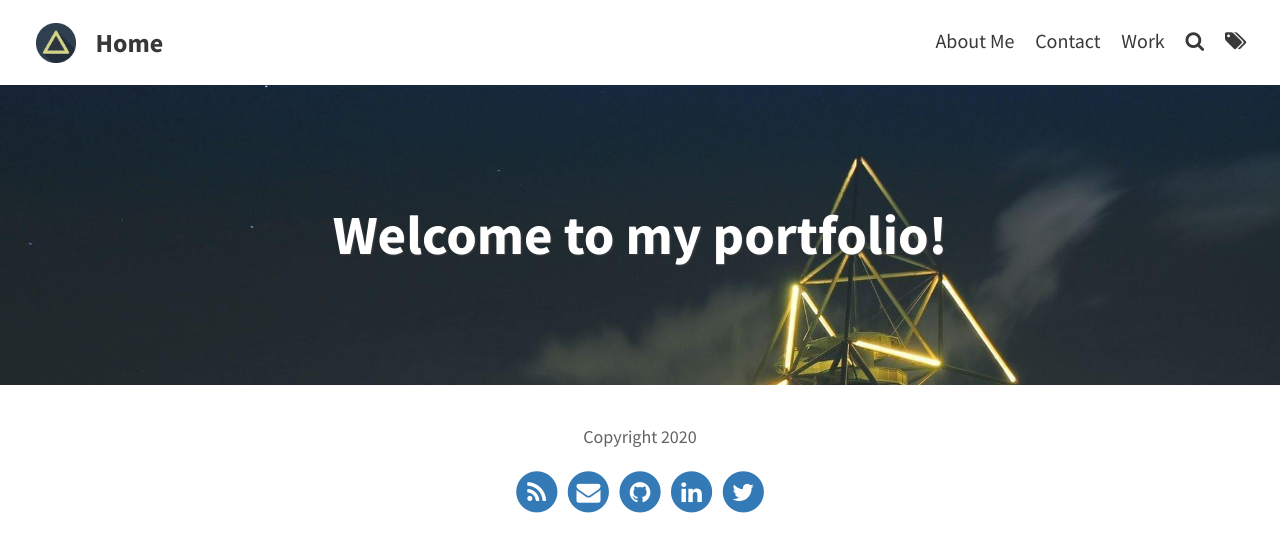
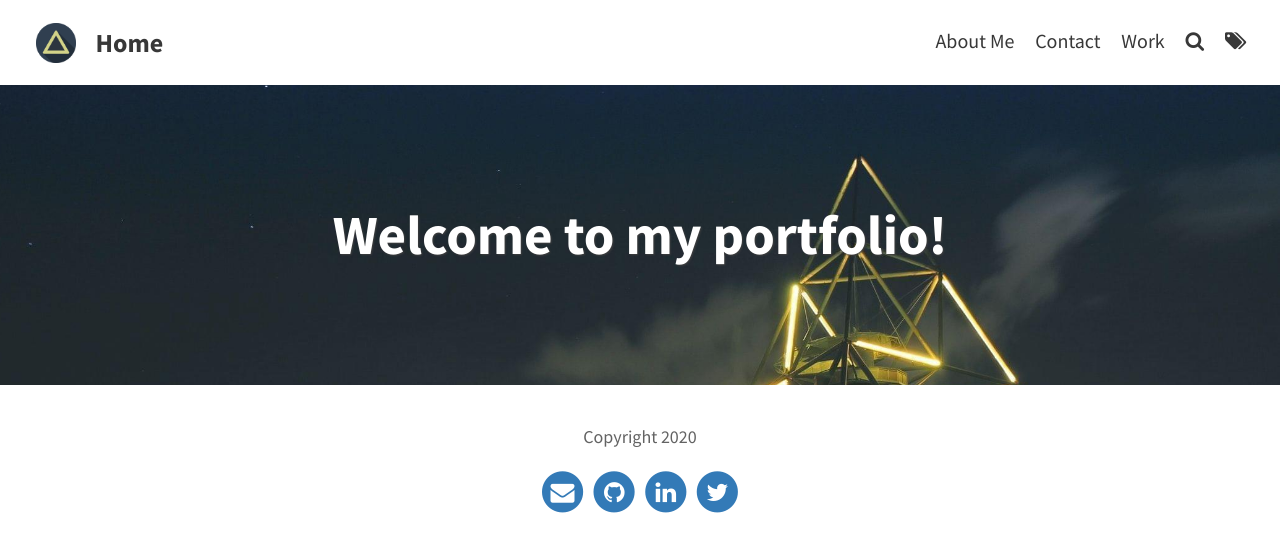
Before and after one commit to knmoses/knmoses.github.io, a Jekyll site: the page built from index.html, in a window 1280 px wide. Shown: the top 552 px of the page. Built offline with Jekyll 4.4.1, drawn with Linux system fonts in a browser that asks for light colours; the list of posts is cut into pages by our own code.

Commit message:
Update icons.html

```diff
--- a/_includes/icons.html
+++ b/_includes/icons.html
@@ -1,15 +1,3 @@
-{% if site.data.social.rss or site.theme_settings.rss %}
-<li>
-    <a feed.xml href="{{ site.data.social.feed.path | default: 'feed.xml' | relative_url }}"
-       title="{{ site.data.language.str_rss_follow | default: "Follow RSS feed" }}">
-        <span class="fa-stack fa-lg">
-            <i class="fa fa-circle fa-stack-2x"></i>
-            <i class="fa fa-rss fa-stack-1x fa-inverse"></i>
-        </span>
-    </a>
-</li>
-{% endif %}
-
 {% if site.data.social.email_address or site.theme_settings.email_address %}
 <li>
     <a href="mailto:{{ site.data.social.email_address }}" title="{{ site.data.language.str_email }}">
```
